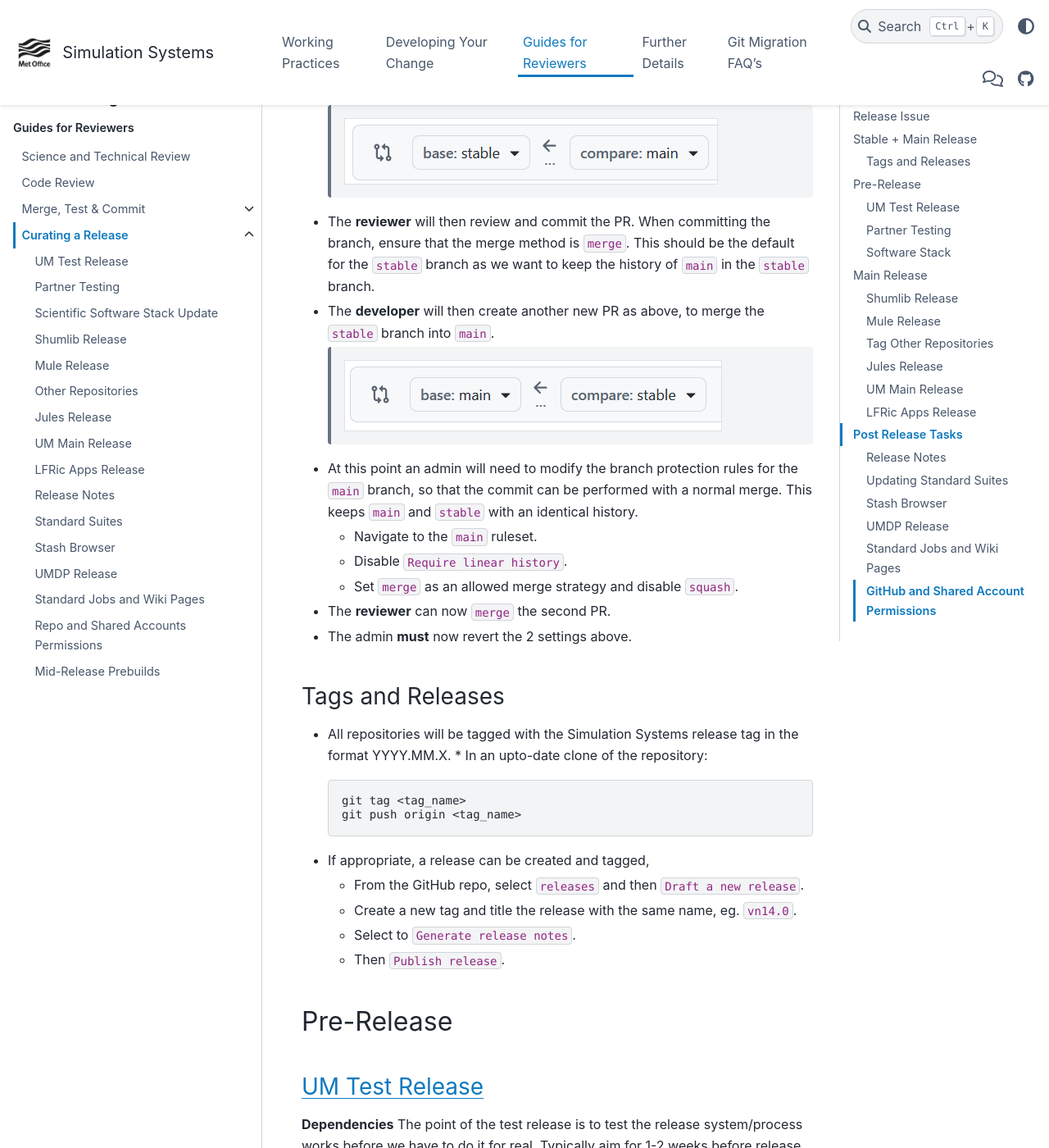
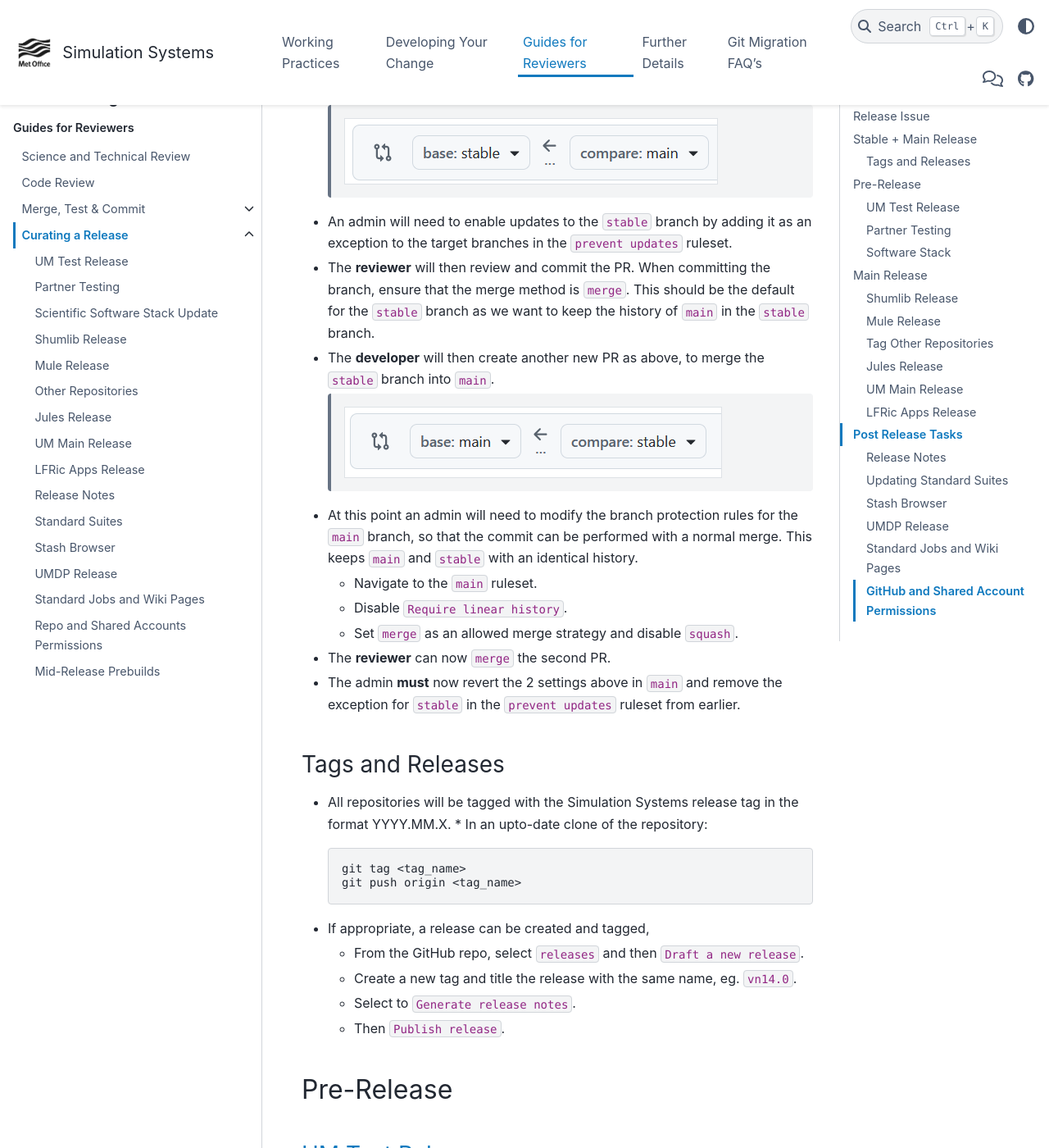
Before and after one commit to MetOffice/simulation-systems, a Sphinx documentation site: the page built from source/Reviewers/curaterelease.rst, in a window 1280 px wide and 1400 px high, scrolled down 1237 px. Shown: the whole window at 82% size. Built offline with Sphinx 7.4.7 and the PyData theme 0.15.4, drawn with Linux system fonts in a browser that asks for light colours.

Commit message:
add note to enable stable (#540)

```diff
--- a/source/Reviewers/curaterelease.rst
+++ b/source/Reviewers/curaterelease.rst
@@ -60,6 +60,8 @@ developed the release branch and the other will review it (**developer** and
     .. image:: images/gh_screenshots/main_stable_dark.png
         :class: only-dark border
 
+* An admin will need to enable updates to the ``stable`` branch by adding it as
+  an exception to the target branches in the ``prevent updates`` ruleset.
 * The **reviewer** will then review and commit the PR. When committing the
   branch, ensure that the merge method is ``merge``. This should be the default
   for the ``stable`` branch as we want to keep the history of ``main`` in the
@@ -82,7 +84,8 @@ developed the release branch and the other will review it (**developer** and
   * Set ``merge`` as an allowed merge strategy and disable ``squash``.
 
 * The **reviewer** can now ``merge`` the second PR.
-* The admin **must** now revert the 2 settings above.
+* The admin **must** now revert the 2 settings above in ``main`` and remove the
+  exception for ``stable`` in the ``prevent updates`` ruleset from earlier.
 
 
 Tags and Releases
```
